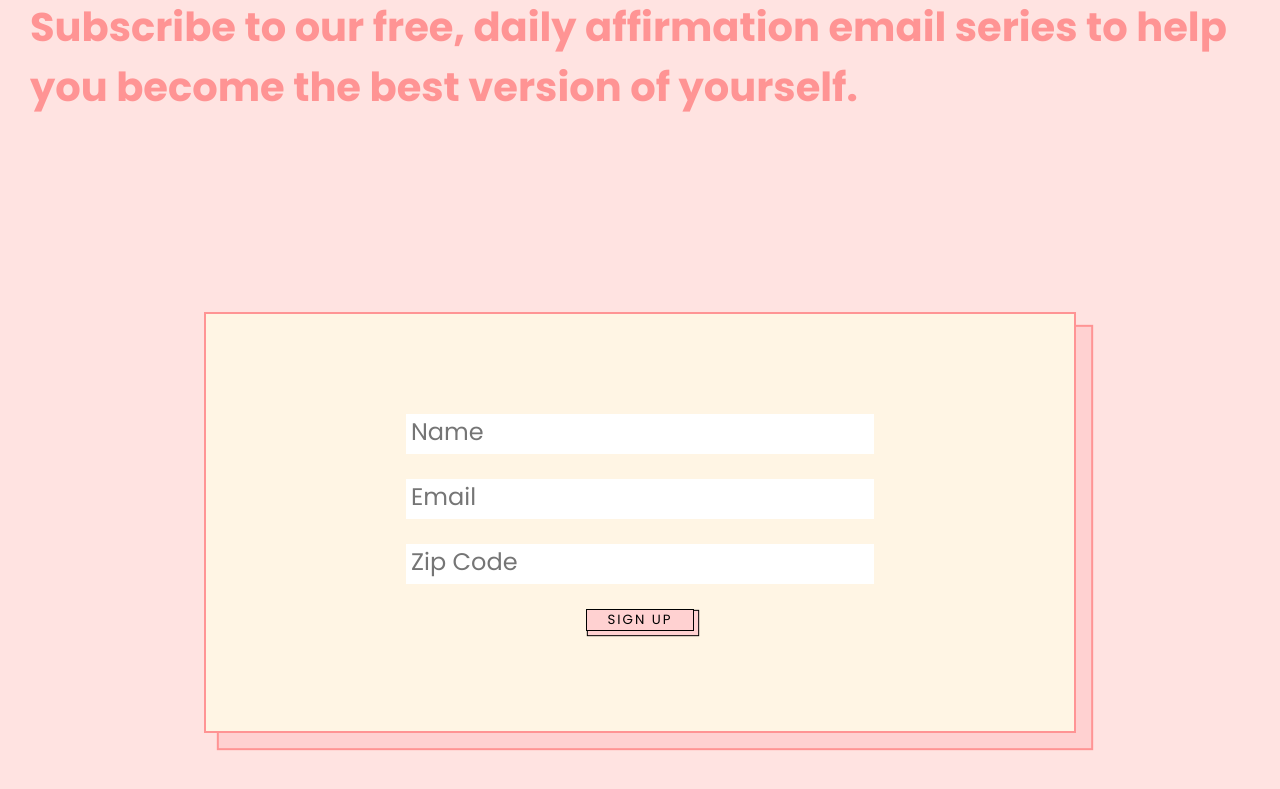
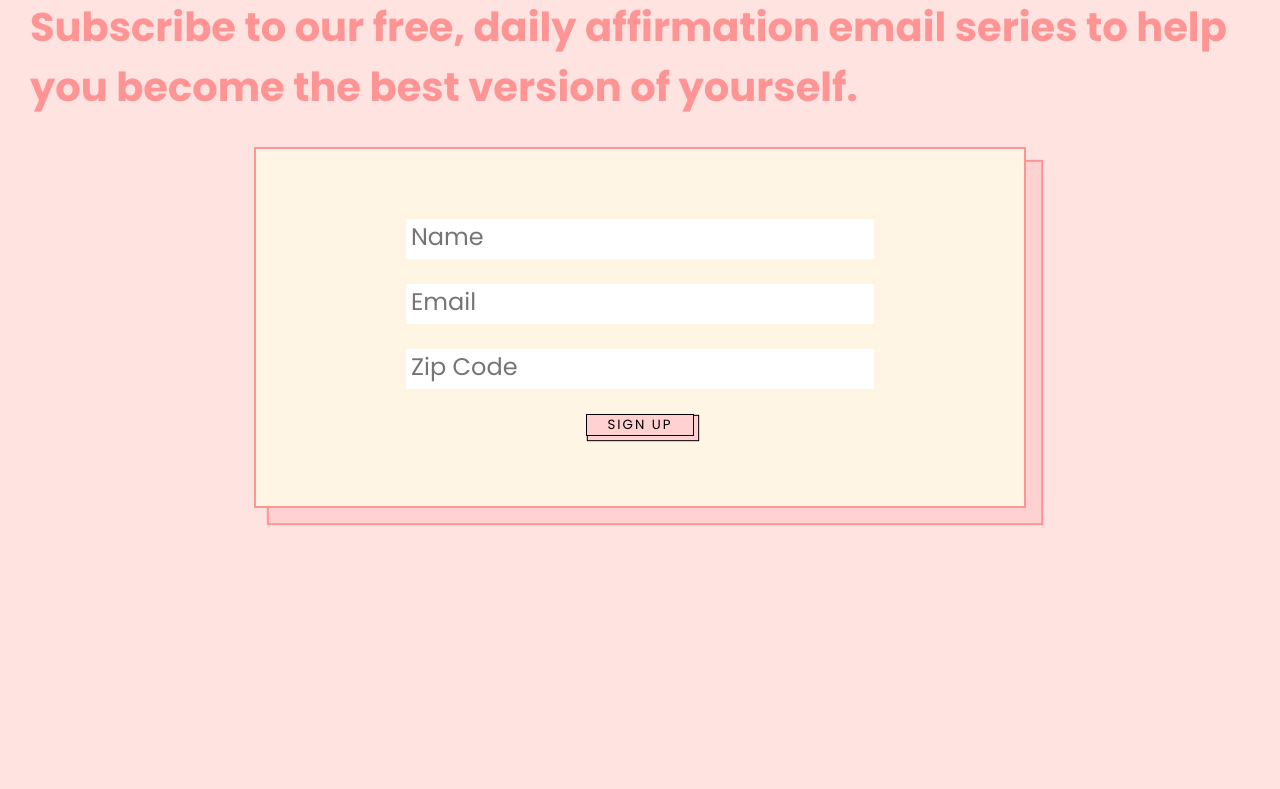
Before and after one commit to codud1125/Chunbae_subscribe_website, a plain HTML site: page index.html in a window 1280 px wide. Shown: the part 153-942 px from the top of the page. After the commit the page ends 800 px from the top, so only its background shows below. Drawn offline with Linux system fonts and the light colour scheme.

Commit message:
Changing padding

```diff
--- a/css/styles.css
+++ b/css/styles.css
@@ -140,17 +140,17 @@ body {
 }
 
 .middle-container{
-  width: 100vw;
-  height: 100vh;
+  /* width: 100vw;
+  height: 100vh; */
   display: grid;
   align-items: center;
   justify-items: center;
-  padding-top:10px;
+  padding-top:30px;
 }
 
 .signup-form {
   background: #FFF5E4;
-  padding: 100px 200px;
+  padding: 70px 150px;
   border: 2px solid #FF9494;
   box-shadow: 15px 15px 1px #FFD1D1, 15px 15px 1px 2px #FF9494;
 }
```
